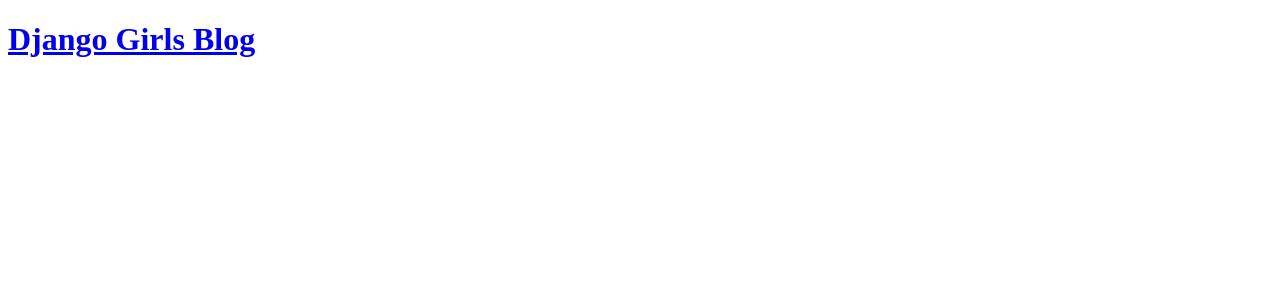
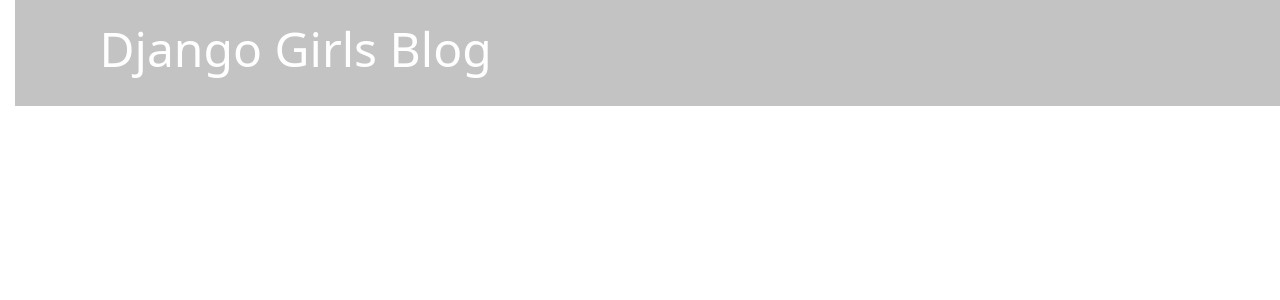
Before and after one commit to HudjoHarris/my-first-blog, a Django app: page / in a window 1280 px wide. Shown: the top 300 px of the page. Run offline with Django 5.2, Linux system fonts and the light colour scheme; data that the repository does not hold is empty.

Commit message:
Added view and template for detailed blog post

```diff
--- /dev/null
+++ b/blog/static/css/blog.css
@@ -0,0 +1,71 @@
+h1 a, h2 a {
+    color: #0000FF;
+}
+
+body {
+    padding-left: 15px;
+}
+
+.page-header {
+    background-color: #c3c3c3;
+    margin-top: 1;
+    margin-bottom: 40px;
+    padding: 20px 20px 20px 40px;
+}
+
+.page-header h1,
+.page-header h1 a,
+.page-header h1 a:visited,
+.page-header h1 a:active {
+    color: #ffffff;
+    font-size: 36pt;
+    text-decoration: none;
+}
+
+.date {
+    color: #828282;
+}
+
+.save {
+    float: right;
+}
+
+.post-form textarea,
+.post-form input {
+    width: 100%;
+}
+
+.top-menu,
+.top-menu:hover,
+.top-menu:visited {
+    color: #ffffff;
+    float: right;
+    font-size: 26pt;
+    margin-right: 20px;
+}
+
+.post {
+    margin-bottom: 70px;
+}
+
+.post h2 a,
+.post h2 a:visited {
+    color: #000000;
+}
+
+.post > .date,
+.post > .actions {
+    float: right;
+}
+
+.btn-secondary,
+.btn-secondary:visited {
+    color: #0000FF;
+    background: none;
+    border-color: #0000FF;
+}
+
+.btn-secondary:hover {
+    color: #FFFFFF;
+    background-color: #0000FF;
+}
--- /dev/null
+++ b/blog/templates/blog/base.html
@@ -0,0 +1,24 @@
+{% load static %}
+<!DOCTYPE html>
+<html>
+    <head>
+        <link rel="stylesheet" href="https://cdn.jsdelivr.net/npm/bootstrap@5.3.3/dist/css/bootstrap.min.css" integrity="sha384-QWTKZyjpPEjISv5WaRU9OFeRpok6YctnYmDr5pNlyT2bRjXh0JMhjY6hW+ALEwIH" crossorigin="anonymous">
+        <link rel="stylesheet" href="{% static 'css/blog.css' %}">
+        <title>Django Girls blog</title>
+    </head>
+    <body>
+        <header class="page-header">
+          <div class="container">
+              <h1><a href="/">Django Girls Blog</a></h1>
+          </div>
+        </header>
+        <main class="container">
+            <div class="row">
+                <div class="col">
+                {% block content %}
+                {% endblock %}
+                </div>
+            </div>
+        </main>
+    </body>
+</html>
--- a/blog/urls.py
+++ b/blog/urls.py
@@ -3,4 +3,5 @@
 
 urlpatterns = [
     path('', views.post_list, name='post_list'),
+    path('post/<int:pk>/', views.post_detail, name='post_detail'),
 ]
--- a/blog/views.py
+++ b/blog/views.py
@@ -1,4 +1,4 @@
-from django.shortcuts import render
+from django.shortcuts import render, get_object_or_404
 from django.utils import timezone
 from .models import Post
 
@@ -7,3 +7,7 @@
 def post_list(request):
     posts = Post.objects.filter(published_date__lte=timezone.now()).order_by('published_date')
     return render(request, 'blog/post_list.html', {'posts': posts})
+
+def post_detail(request, pk):
+    post = get_object_or_404(Post, pk=pk)
+    return render(request, 'blog/post_detail.html', {'post': post})
```
Also changed, not shown: blog/templates/blog/post_detail.html (added, +13 -0 lines), blog/templates/blog/post_list.html (+12 -19 lines).
